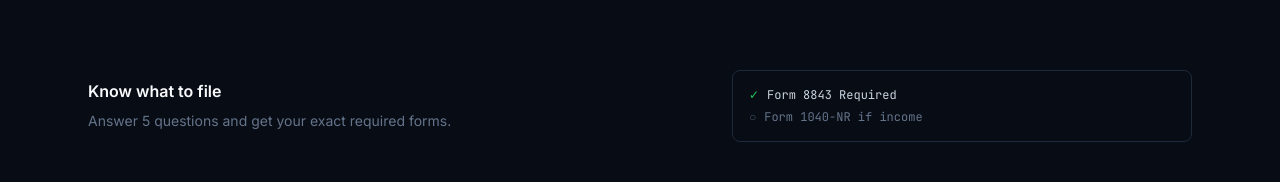
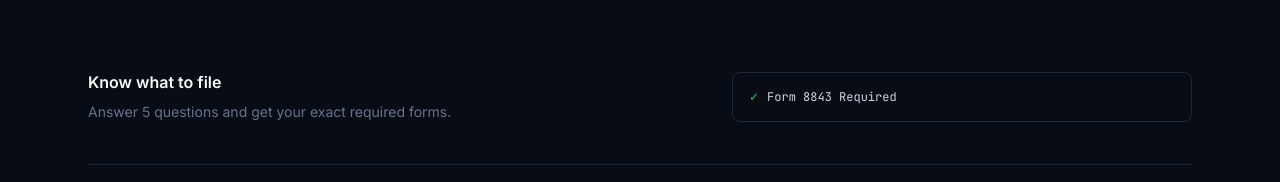
Before and after one commit to workkiran01-lab/f1-tax-helper, a React (Vite) app: page / in a window 1280 px wide. Shown: the part 770-952 px from the top of the page. Built offline with nearby package versions, Linux system fonts and the light colour scheme; no server answers.

Commit message:
Remove Form 1040-NR line from features mockup

```diff
--- a/src/pages/HomePage.jsx
+++ b/src/pages/HomePage.jsx
@@ -38,14 +38,10 @@ const FEATURES = [
     title: 'Know what to file',
     desc: 'Answer 5 questions and get your exact required forms.',
     mockup: (
-      <div className="rounded-lg border border-[#1e293b] bg-[#080c14] p-4 font-mono text-xs space-y-1.5">
+      <div className="rounded-lg border border-[#1e293b] bg-[#080c14] p-4 font-mono text-xs">
         <div className="flex items-center gap-2">
           <span className="text-[#22c55e]">✓</span>
           <span className="text-[#cbd5e1]">Form 8843 Required</span>
-        </div>
-        <div className="flex items-center gap-2">
-          <span className="text-[#475569]">○</span>
-          <span className="text-[#64748b]">Form 1040-NR if income</span>
         </div>
       </div>
     ),
```
